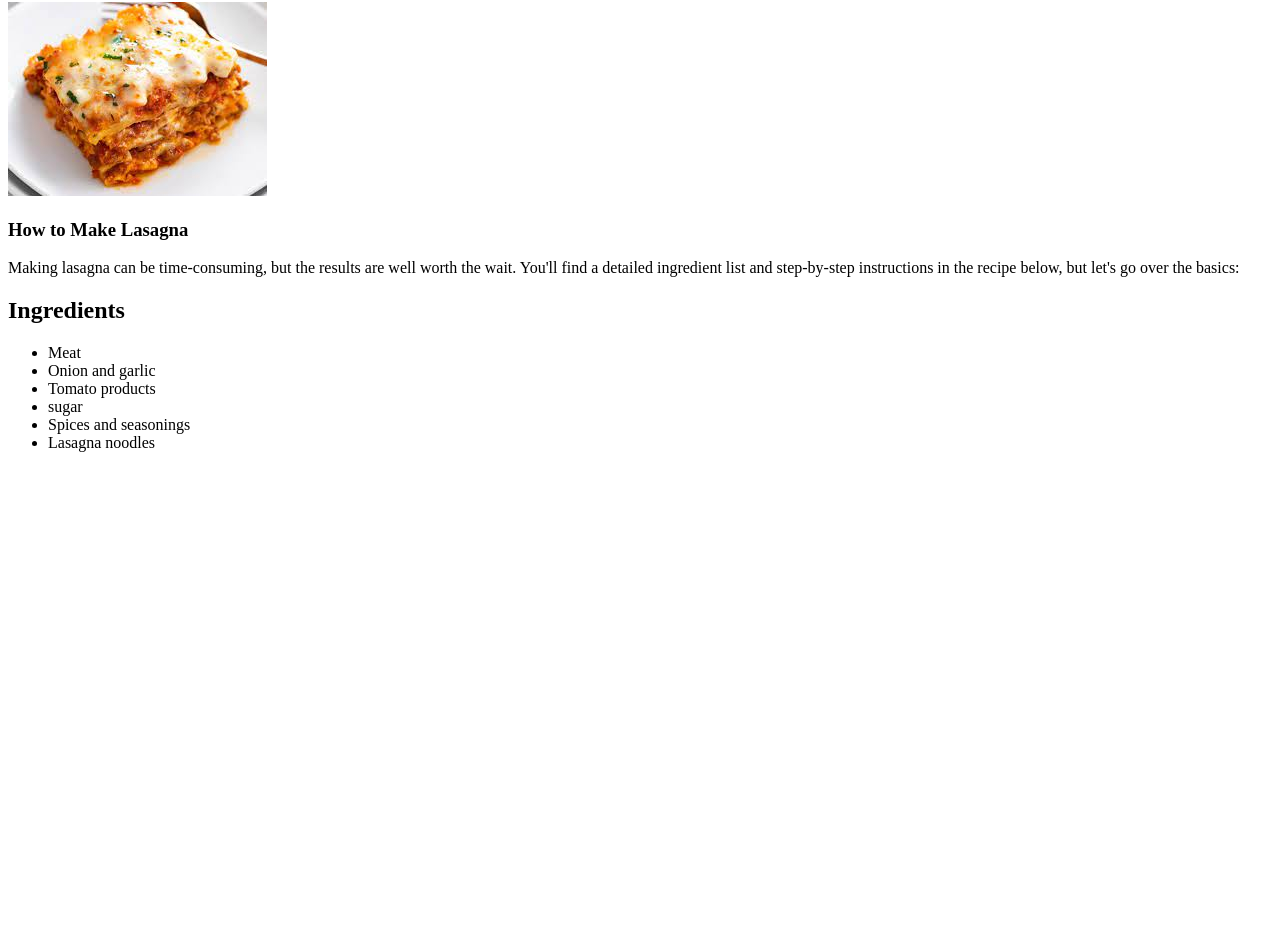
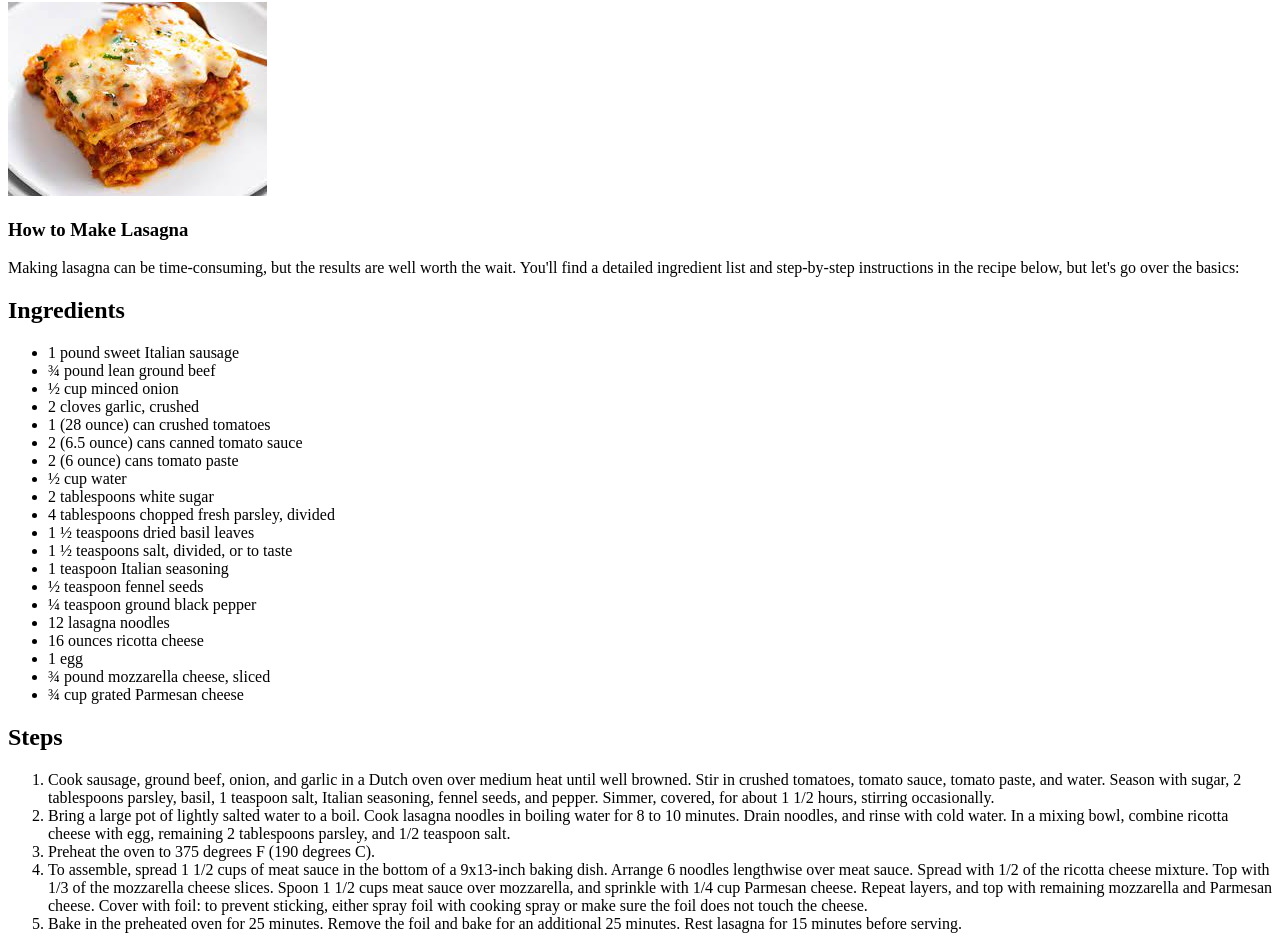
Before and after one commit to AmalKiani/ODIN_HTML_CSS, a plain HTML site: page HTML Foundations/5. Project: Recipes/lasagna.html in a window 1280 px wide. Shown: the part 78-1027 px from the top of the page. Before the commit the page ends 800 px from the top, so only its background shows below. Drawn offline with Linux system fonts and the light colour scheme.

Commit message:
completed lasagna.html page

```diff
--- a/HTML Foundations/5. Project: Recipes/lasagna.html
+++ b/HTML Foundations/5. Project: Recipes/lasagna.html
@@ -13,12 +13,35 @@
     <p>Making lasagna can be time-consuming, but the results are well worth the wait. You'll find a detailed ingredient list and step-by-step instructions in the recipe below, but let's go over the basics:</p>
     <h2>Ingredients</h2>
     <ul>
-        <li>Meat</li>
-        <li>Onion and garlic</li>
-        <li>Tomato products</li>
-        <li>sugar</li>
-        <li>Spices and seasonings</li>
-        <li>Lasagna noodles</li>
+        <li>1 pound sweet Italian sausage</li>
+        <li>¾ pound lean ground beef</li>
+        <li>½ cup minced onion</li>
+        <li>2 cloves garlic, crushed</li>
+        <li>1 (28 ounce) can crushed tomatoes</li>
+        <li>2 (6.5 ounce) cans canned tomato sauce</li>
+        <li>2 (6 ounce) cans tomato paste</li>
+        <li>½ cup water</li>
+        <li>2 tablespoons white sugar</li>
+        <li>4 tablespoons chopped fresh parsley, divided</li>
+        <li>1 ½ teaspoons dried basil leaves</li>
+        <li>1 ½ teaspoons salt, divided, or to taste</li>
+        <li>1 teaspoon Italian seasoning</li>
+        <li>½ teaspoon fennel seeds</li>
+        <li>¼ teaspoon ground black pepper</li>
+        <li>12 lasagna noodles</li>
+        <li>16 ounces ricotta cheese</li>
+        <li>1 egg</li>
+        <li>¾ pound mozzarella cheese, sliced</li>
+        <li>¾ cup grated Parmesan cheese</li>
     </ul>
+    <h2>Steps</h2>
+    <ol>
+        <li>Cook sausage, ground beef, onion, and garlic in a Dutch oven over medium heat until well browned. Stir in crushed tomatoes, tomato sauce, tomato paste, and water. Season with sugar, 2 tablespoons parsley, basil, 1 teaspoon salt, Italian seasoning, fennel seeds, and pepper. Simmer, covered, for about 1 1/2 hours, stirring occasionally.</li>
+        <li>Bring a large pot of lightly salted water to a boil. Cook lasagna noodles in boiling water for 8 to 10 minutes. Drain noodles, and rinse with cold water. In a mixing bowl, combine ricotta cheese with egg, remaining 2 tablespoons parsley, and 1/2 teaspoon salt.</li>
+        <li>Preheat the oven to 375 degrees F (190 degrees C).</li>
+        <li>To assemble, spread 1 1/2 cups of meat sauce in the bottom of a 9x13-inch baking dish. Arrange 6 noodles lengthwise over meat sauce. Spread with 1/2 of the ricotta cheese mixture. Top with 1/3 of the mozzarella cheese slices. Spoon 1 1/2 cups meat sauce over mozzarella, and sprinkle with 1/4 cup Parmesan cheese. Repeat layers, and top with remaining mozzarella and Parmesan cheese. Cover with foil: to prevent sticking, either spray foil with cooking spray or make sure the foil does not touch the cheese.</li>
+        <li>Bake in the preheated oven for 25 minutes. Remove the foil and bake for an additional 25 minutes. Rest lasagna for 15 minutes before serving.</li>
+
+    </ol>
 </body>
 </html>
```
